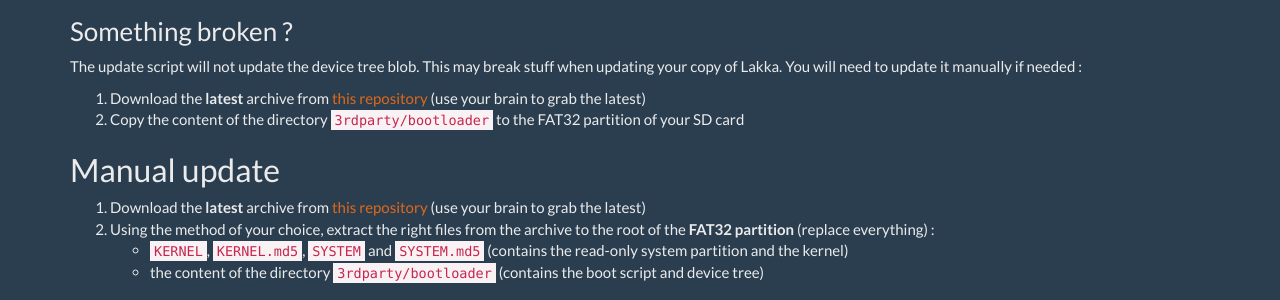
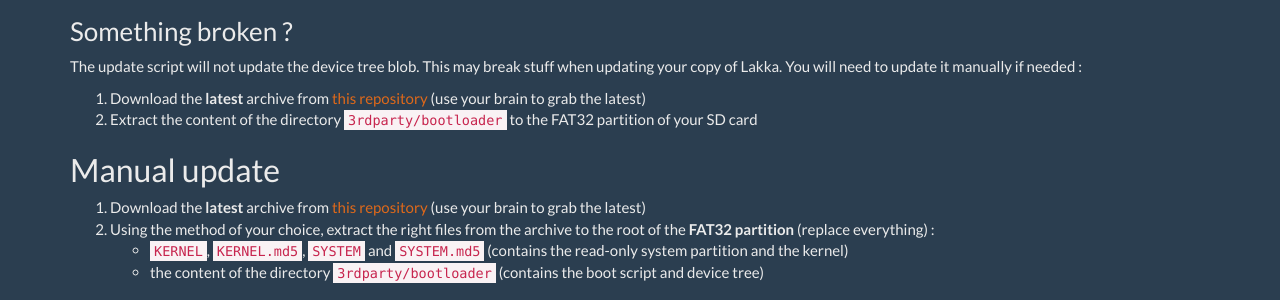
Before and after one commit to lakka-switch/documentation, a Jekyll site: the page built from update.md, in a window 1280 px wide. Shown: the part 356-656 px from the top of the page. Built offline with Jekyll 4.4.1, drawn with Linux system fonts in a browser that asks for light colours; nearby versions of some CDN libraries.

Commit message:
Update update.md

```diff
--- a/update.md
+++ b/update.md
@@ -13,7 +13,7 @@
 
 The update script will not update the device tree blob. This may break stuff when updating your copy of Lakka. You will need to update it manually if needed :
 1. Download the **latest** archive from [this repository](https://natinusala.cheats-inc.org/natinusala/lakka-switch/archives/updates/) (use your brain to grab the latest)
-2. Copy the content of the directory `3rdparty/bootloader` to the FAT32 partition of your SD card
+2. Extract the content of the directory `3rdparty/bootloader` to the FAT32 partition of your SD card
 
 ## Manual update
 
```
